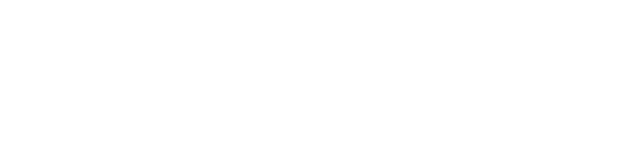
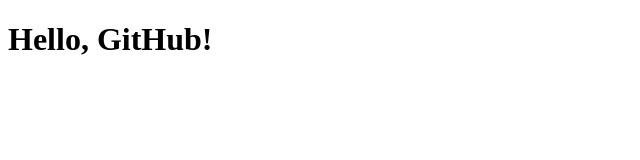
Before and after one commit to Tehcn/gitPages, a plain HTML site: page index.html in a window 1280 px wide. Shown: the whole page, without its empty margins (0-640 px from the left). Drawn offline with Linux system fonts and the light colour scheme.

Commit message:
Update index.html

```diff
--- a/index.html
+++ b/index.html
@@ -4,6 +4,6 @@
 		<title>Page Title</title>
 	</head>
 	<body>
-
+		<h1>Hello, GitHub!</h1>
 	</body>
 </html>
```
